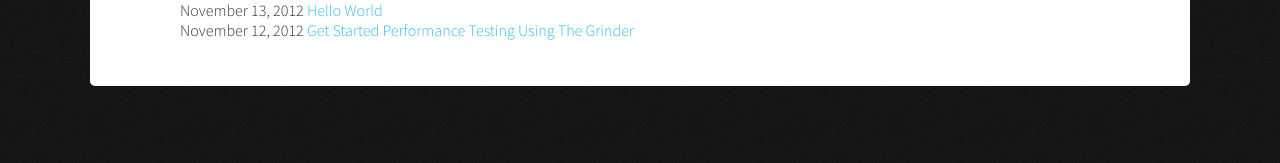
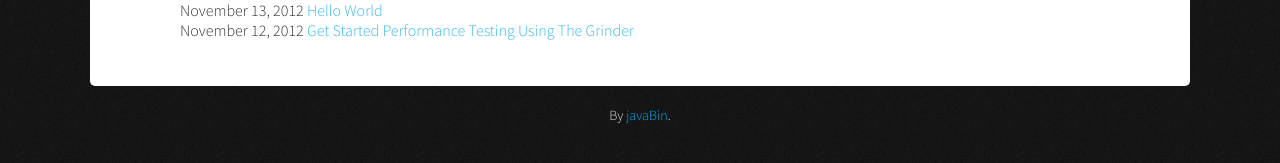
Before and after one commit to Espenhh/jz-blogg, a Jekyll site: the page built from index.html, in a window 1280 px wide. Shown: the part 384-547 px from the top of the page. Built offline with Jekyll 4.4.1, drawn with Linux system fonts in a browser that asks for light colours; the list of posts is cut into pages by our own code.

Commit message:
javabin-link

```diff
--- a/_layouts/default.html
+++ b/_layouts/default.html
@@ -22,6 +22,9 @@
           {{ content }}
       </div>
     </div>
+    <div class="footer">
+      <p>By <a href="http://java.no">javaBin</a>.</p>
+    </div>
 
 </body>
 </html>
--- a/css/style.css
+++ b/css/style.css
@@ -17,6 +17,7 @@ body {
 .footer {
 	width: 1000px;
 	margin: 0 auto;
+	text-align: center;
 }
 
 .footer p {
```
Lines whose indentation alone changed are shown as unchanged.
